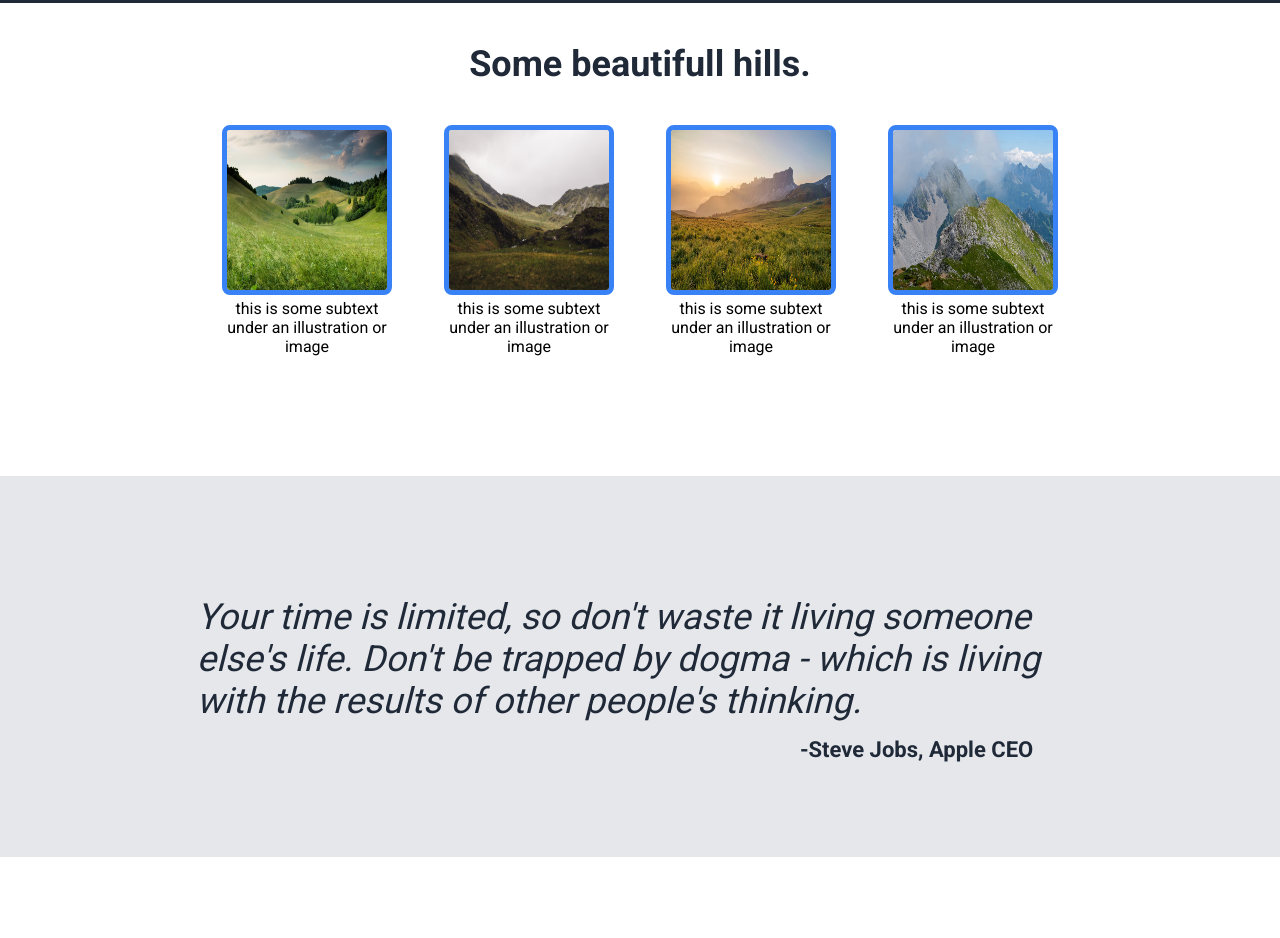
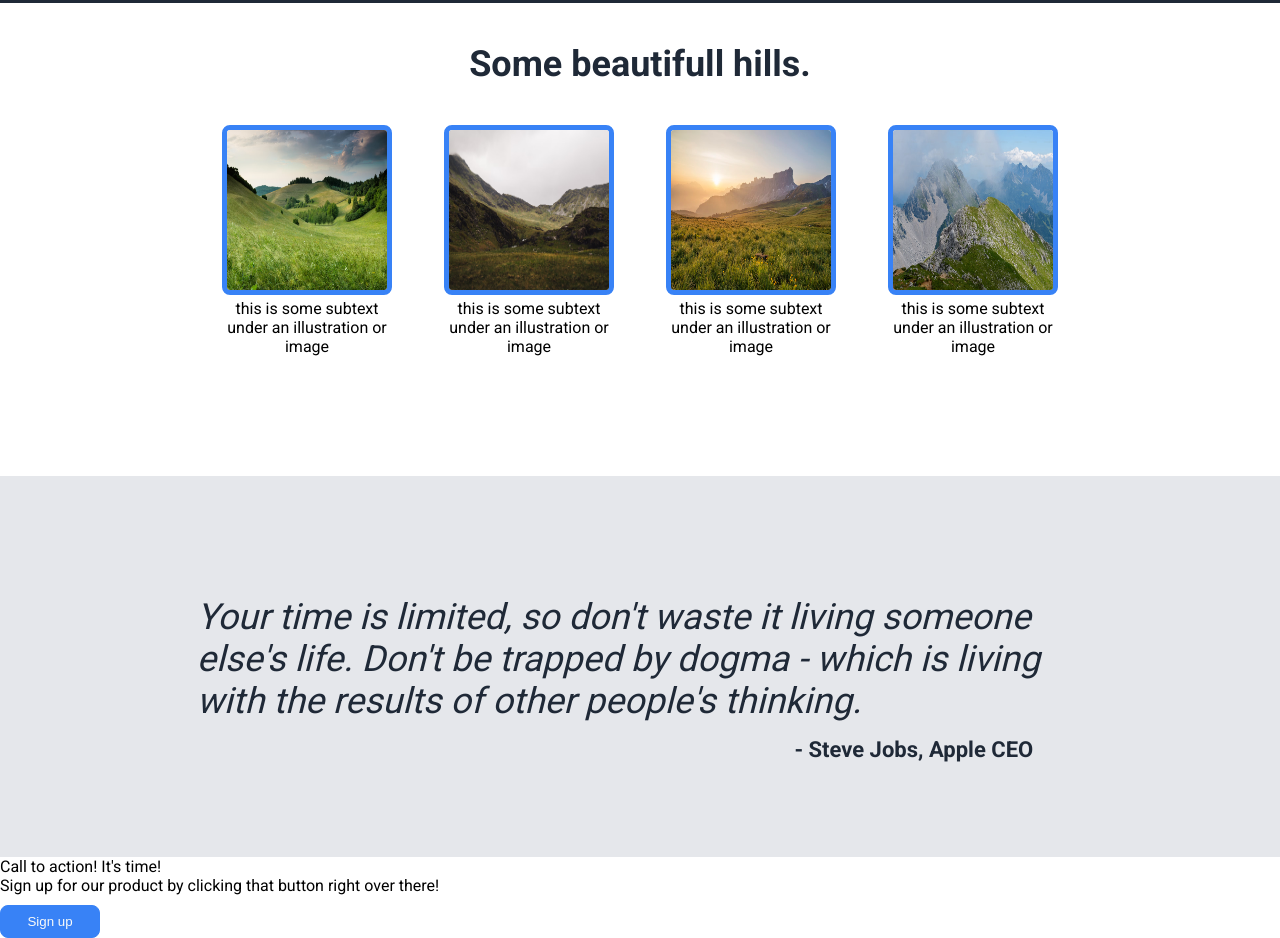
Before and after one commit to montelzek/landing-page, a plain HTML site: page index.html in a window 1280 px wide. Shown: the part 615-1553 px from the top of the page. Before the commit the page ends 1472 px from the top, so only its background shows below. Drawn offline with Linux system fonts and the light colour scheme.

Commit message:
Add html for section 4

```diff
--- a/index.html
+++ b/index.html
@@ -52,7 +52,20 @@
     </div>
     <div class="section-three">
         <div class="quote">Your time is limited, so don't waste it living someone else's life. Don't be trapped by dogma - which is living with the results of other people's thinking.</div>
-        <div class="quote-author">-Steve Jobs, Apple CEO</div>
+        <div class="quote-author">
+            <div class="qqq">- Steve Jobs, Apple CEO</div>
+        </div>
+    </div>
+    <div class="section-four">
+        <div class="blue-container">
+            <div class="blue-container-text">
+                <div class="blue-container-heading">Call to action! It's time!</div>
+                <div class="blue-container-smaller-text">Sign up for our product by clicking that button right over there!</div>
+            </div>
+            <div class="blue-container-button">
+                <button>Sign up</button>
+            </div>
+        </div>
     </div>
 </body>
 </html>
```
